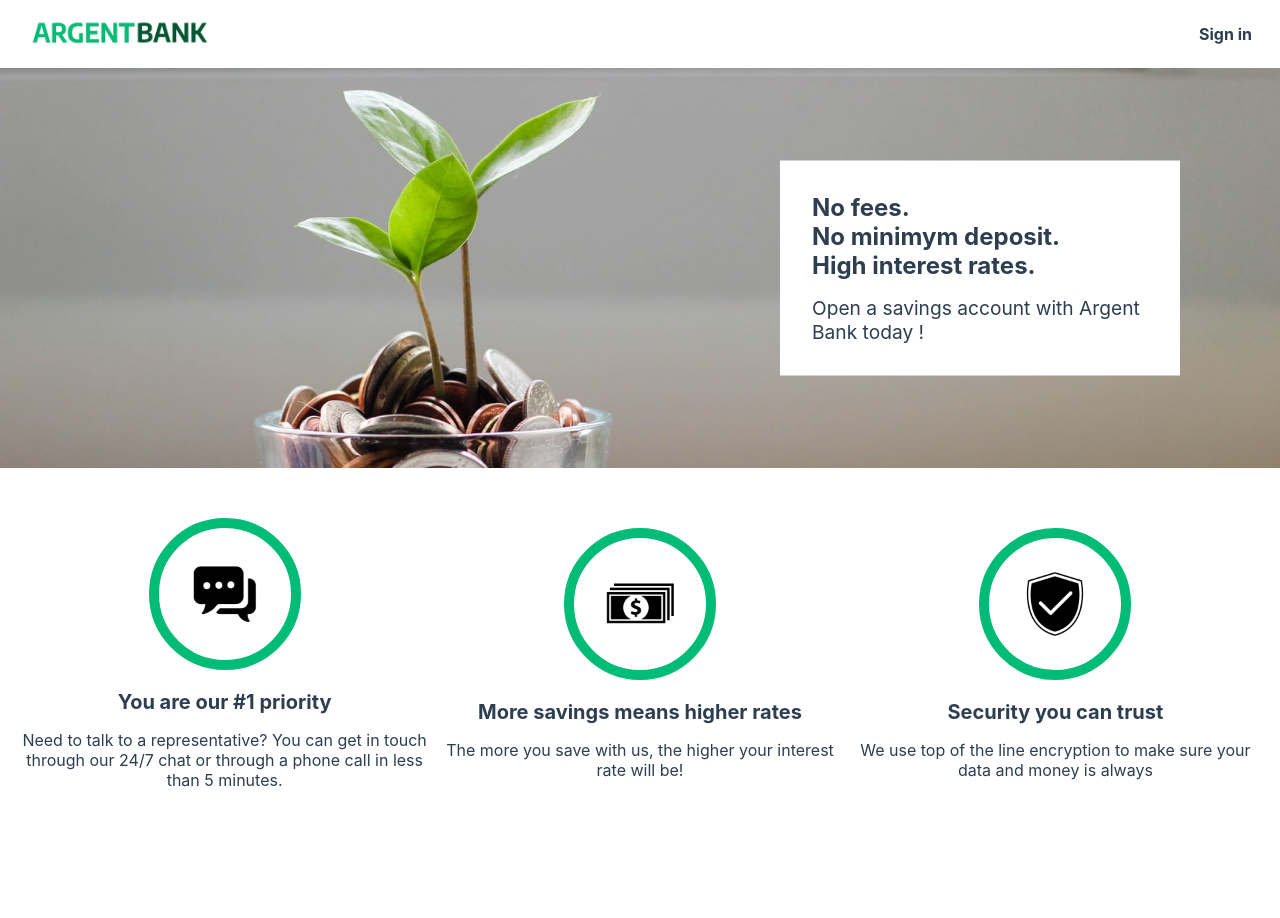
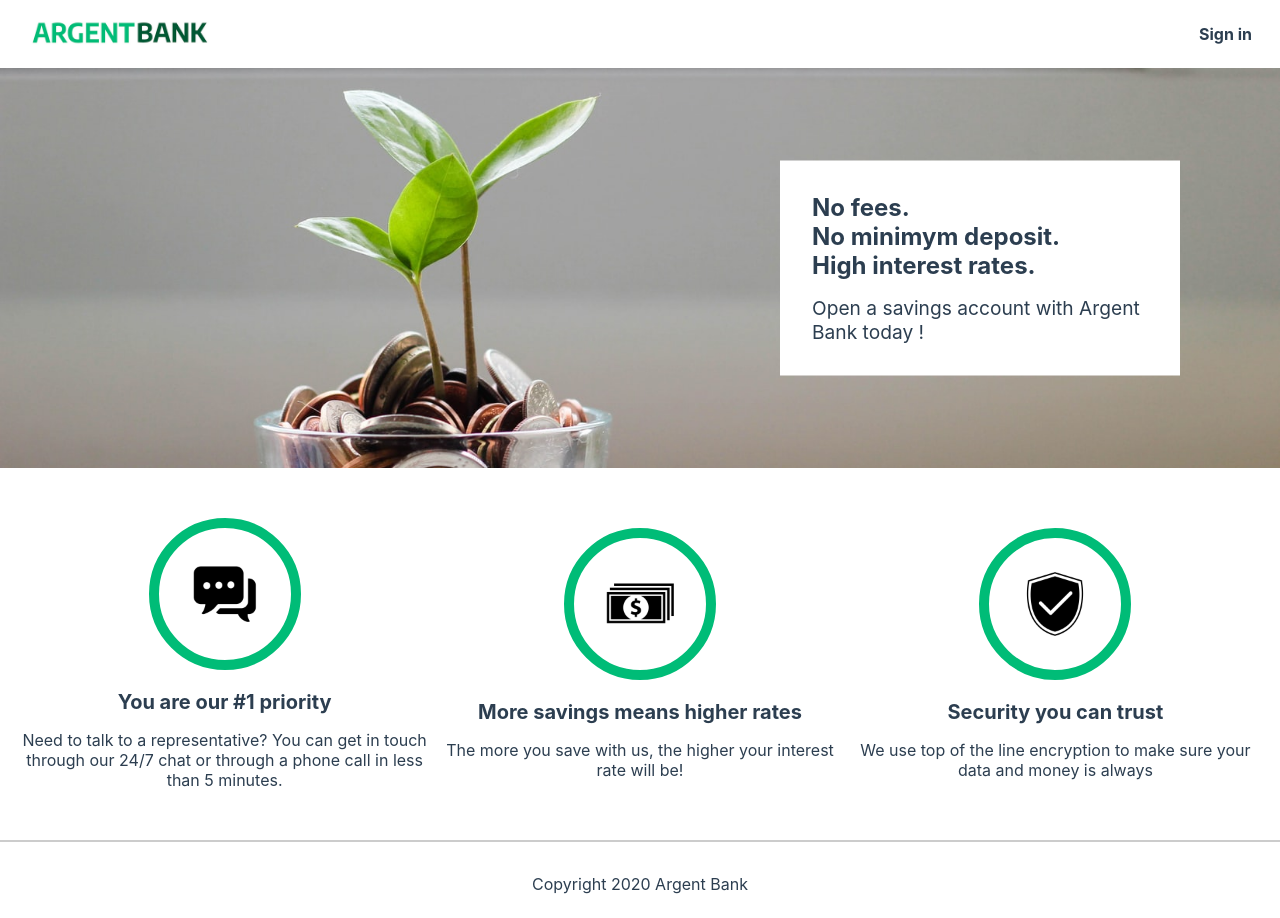
Before and after one commit to proph-dev/project-13-oc, a React (Create React App) app in the folder frontend/: page / in a window 1280 px wide. Before the commit the page ends 840 px from the top, so only its background shows below. Built offline with nearby package versions, Linux system fonts and the light colour scheme.

Commit message:
create footer

```diff
--- /dev/null
+++ b/frontend/src/components/footer/Footer.jsx
@@ -0,0 +1,12 @@
+import React from "react";
+import './footer.css';
+
+export const Footer = () => {
+    return (
+        <footer>
+            <span>Copyright 2020 Argent Bank</span>
+        </footer>
+    )
+}
+
+export default Footer;
--- /dev/null
+++ b/frontend/src/components/footer/footer.css
@@ -0,0 +1,10 @@
+footer {
+    display: flex;
+    justify-content: center;
+    border-top: 2px solid rgb(204, 204, 204);
+    padding: 2rem 0 1.5rem;
+}
+
+footer span {
+    text-align: center;
+}
--- a/frontend/src/router/Routes.jsx
+++ b/frontend/src/router/Routes.jsx
@@ -1,6 +1,7 @@
 import React from 'react';
 import { BrowserRouter, Routes, Route } from "react-router-dom";
 import { Navbar } from '../components/navbar/Navbar';
+import { Footer } from '../components/footer/Footer';
 
 import Home from "../pages/Home";
 
@@ -15,6 +16,7 @@
                     <Route path="/" element={<Home />} />
                 </Routes>
             </main>
+            <Footer />
         </BrowserRouter>
     )
 }
```
